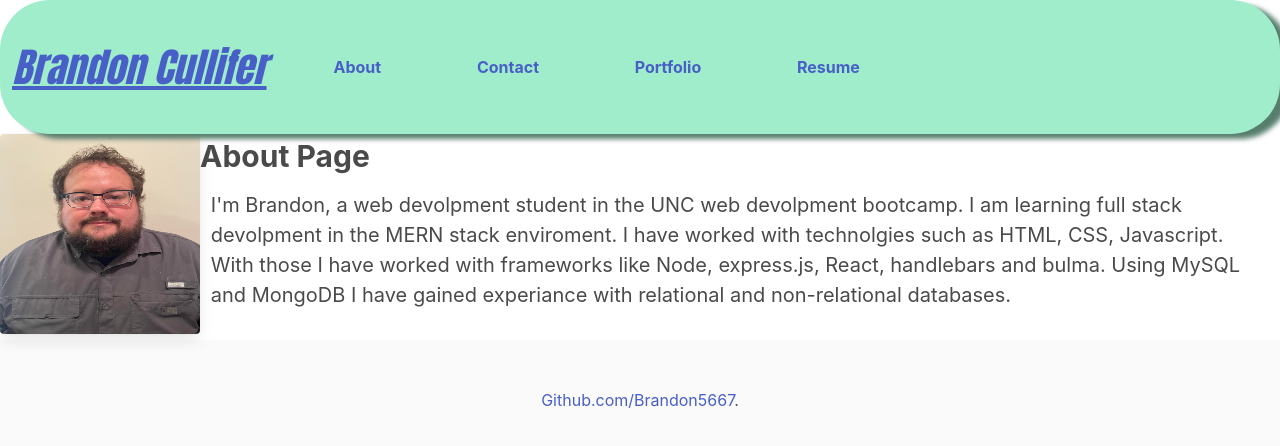
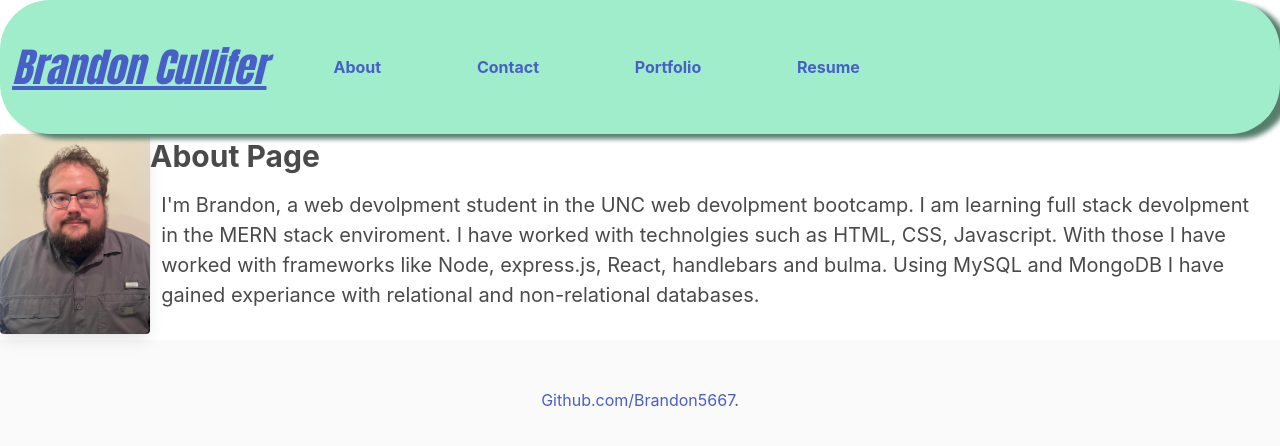
Before and after one commit to Brandon5667/react-profile, a React (Create React App) app: page / in a window 1280 px wide. Shown: the top 446 px of the page. Built offline with nearby package versions, Linux system fonts and the light colour scheme.

Commit message:
update build for gh-pages

```diff
--- a/src/components/pages/about.js
+++ b/src/components/pages/about.js
@@ -4,7 +4,7 @@ export default function About() {
   return (
     <div className="about-cards"><div className="card">
     <div className="card-image">
-      <figure className="image is-3by1" style={{"height": 200, "width": 200}}>
+      <figure className="image is-3by1" style={{"height": 200, "width": 150}}>
         <img src={require('../images/selfie.jpg')} alt="Placeholderimage"></img>
       </figure>
     </div>
```
